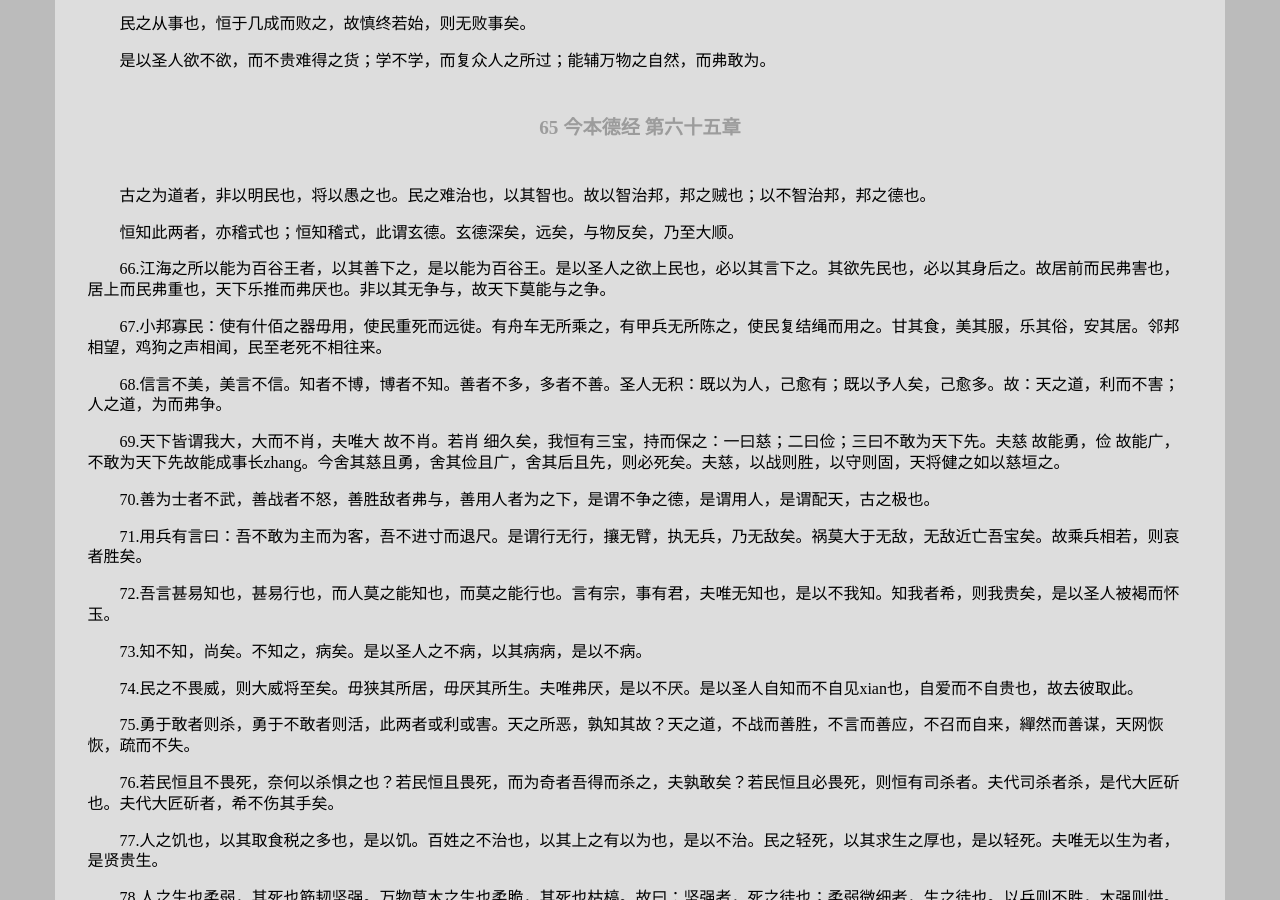
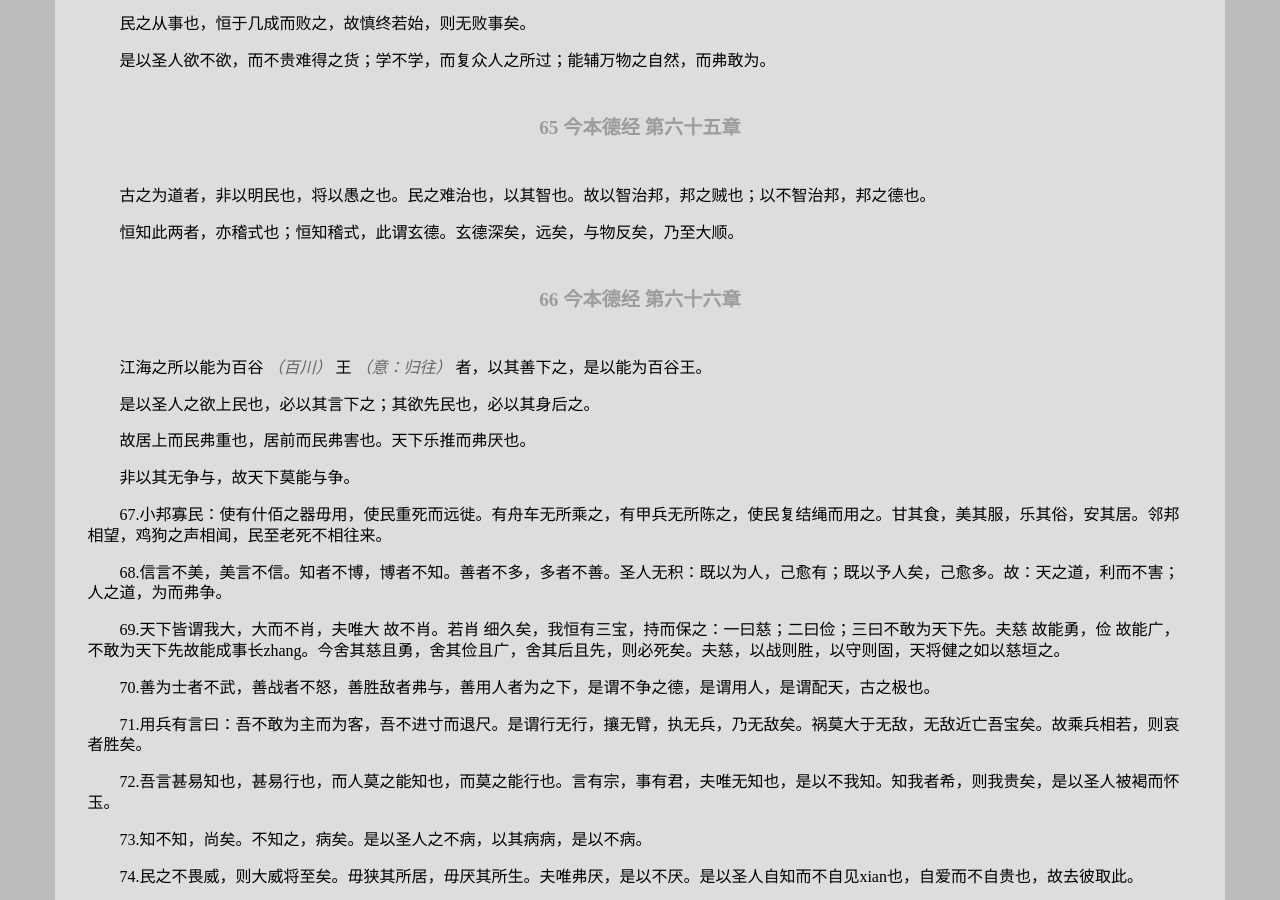
Before and after one commit to leiqin/leiqin.github.io, a Jekyll site: the page built from shoucang/daodejing.markdown, in a window 1280 px wide and 900 px high, scrolled down 6857 px. Built offline with Jekyll 4.4.1, drawn with Linux system fonts in a browser that asks for light colours; nearby versions of some CDN libraries.

Commit message:
道德经 德经 66

```diff
--- a/shoucang/daodejing.markdown
+++ b/shoucang/daodejing.markdown
@@ -277,9 +277,18 @@ title: 道德经
 
 恒知此两者，亦稽式也；恒知稽式，此谓玄德。玄德深矣，远矣，与物反矣，乃至大顺。
 
+###### 66 今本德经 第六十六章
+
+江海之所以能为百谷 _（百川）_ 王 _（意：归往）_ 者，以其善下之，是以能为百谷王。
+
+是以圣人之欲上民也，必以其言下之；其欲先民也，必以其身后之。
+
+故居上而民弗重也，居前而民弗害也。天下乐推而弗厌也。
+
+非以其无争与，故天下莫能与争。
 
 
-66.江海之所以能为百谷王者，以其善下之，是以能为百谷王。是以圣人之欲上民也，必以其言下之。其欲先民也，必以其身后之。故居前而民弗害也，居上而民弗重也，天下乐推而弗厌也。非以其无争与，故天下莫能与之争。
+
 
 67.小邦寡民：使有什佰之器毋用，使民重死而远徙。有舟车无所乘之，有甲兵无所陈之，使民复结绳而用之。甘其食，美其服，乐其俗，安其居。邻邦相望，鸡狗之声相闻，民至老死不相往来。
 
```
